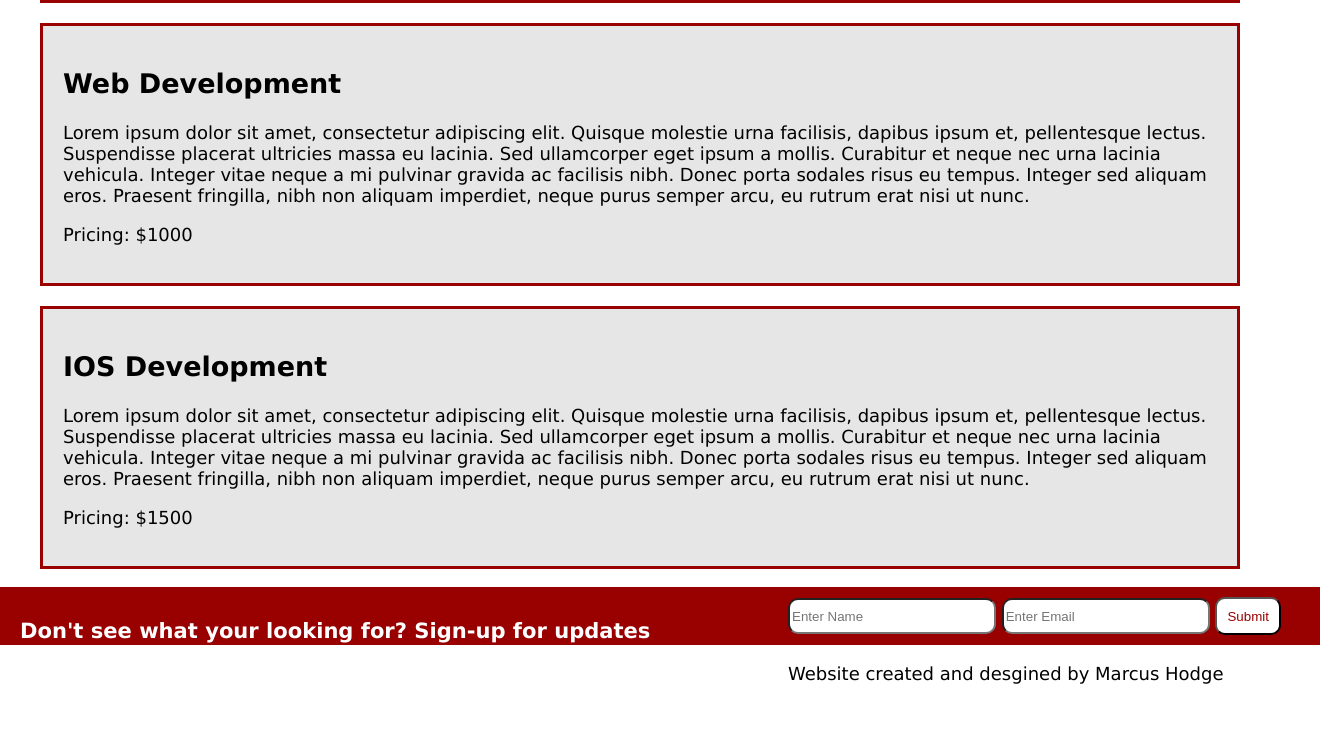
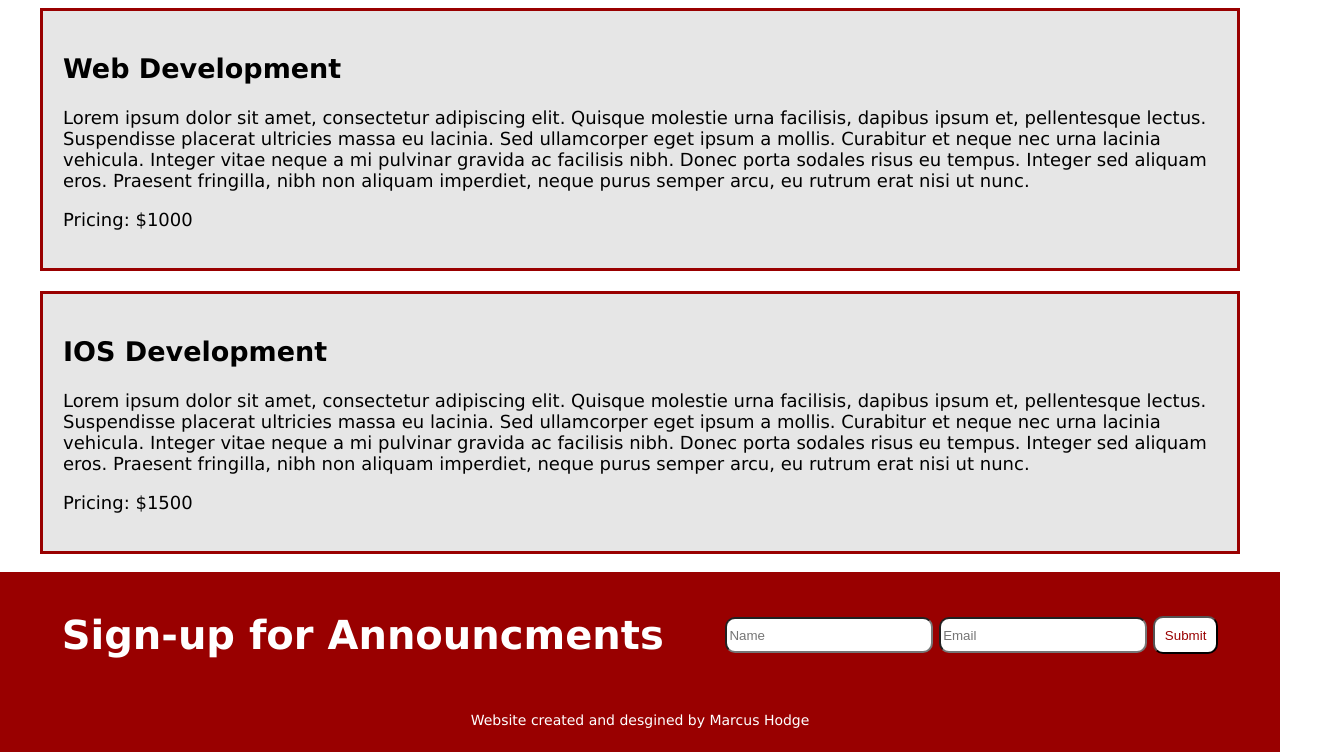
Before and after one commit to mhodge8/Responsive-site, a plain HTML site: page programs.html in a window 1280 px wide. Shown: the part 390-1142 px from the top of the page, 1320 px wide, since content can reach past the window. Before the commit the page ends 1092 px from the top, so only its background shows below. Drawn offline with Linux system fonts and the light colour scheme.

Commit message:
Update Programs page style

```diff
--- a/css/style.css
+++ b/css/style.css
@@ -202,19 +202,6 @@ article li{
   margin-right: 40px;
 }
 
-#bot-main{
-  width: 100%;
-  background: #990000 center center;
-  padding: 10px 20px 10px 20px;
-  color: #ffffff;
-}
-
-#bot-main h3{
-  float: left;
-  width: 60%;
-}
-
-
 /*About us | Staff*/
 #staff img{
   width: 300px;
--- a/programs.html
+++ b/programs.html
@@ -16,8 +16,8 @@
   </head>
   <body>
     <header>
-      <div class="container">
-        <h1><a href="index.html">Matt's Coding Bootcamp</a></h1>
+      <div class="header-container">
+        <h1 class="brand"><a href="index.html">Matt's Coding Bootcamp</a></h1>
         <nav>
           <ul>
             <li class="current"><a href="programs.html">Programs</a></li>
@@ -28,7 +28,6 @@
       </div>
     </header>
 
-    <div class="container">
     <article id="prgm-main">
       <ul>
         <li>
@@ -48,24 +47,22 @@
         </li>
       </ul>
     </article>
+
+    <section id="call-to-action">
+      <div class=footer-container>
+        <div class="cta-container">
+          <h3 class="cta-heading">Sign-up for Announcments</h3>
+          <div>
+            <input type="text" placeholder="Name">
+            <input type="email" placeholder="Email">
+            <button type="submit">Submit</button>
           </div>
-
-
-    <section id="bot-main">
-      <div class="container">
-        <h3>Don't see what your looking for? Sign-up for updates</h3>
-        <form>
-          <input type="text" placeholder="Enter Name">
-          <input type="email" placeholder="Enter Email">
-          <button type="submit">Submit</button>
-        </form>
+        </div>
+        <div class="footer-text">
+          <p>Website created and desgined by Marcus Hodge</p>
+        </div>
       </div>
     </section>
 
-
-      <footer>
-        <p>Website created and desgined by Marcus Hodge</p>
-      </footer>
-
   </body>
 </html>
```
Lines whose indentation alone changed are shown as unchanged.
